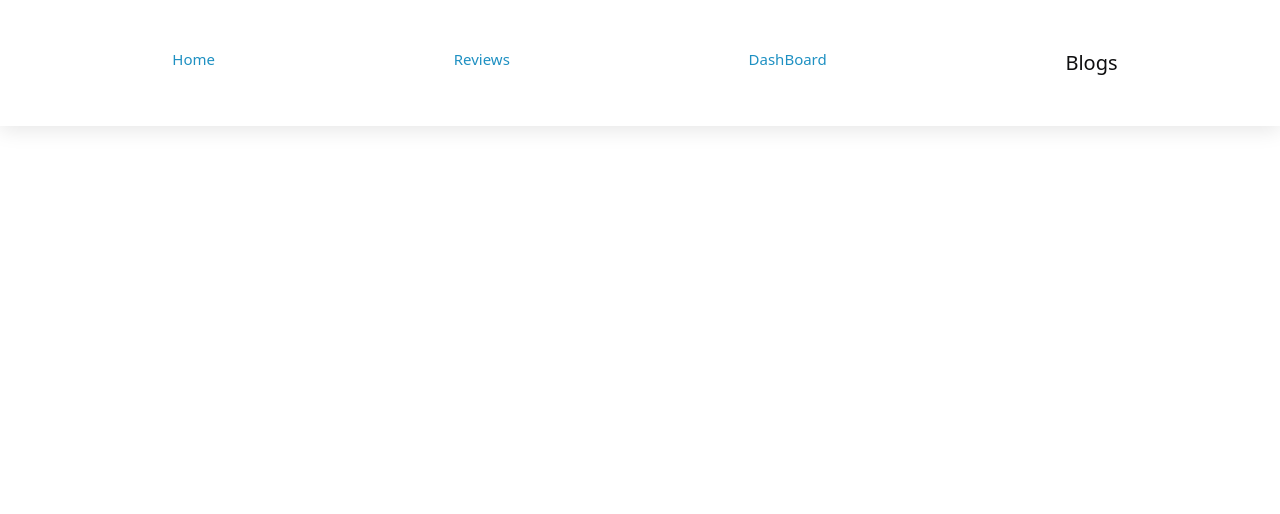
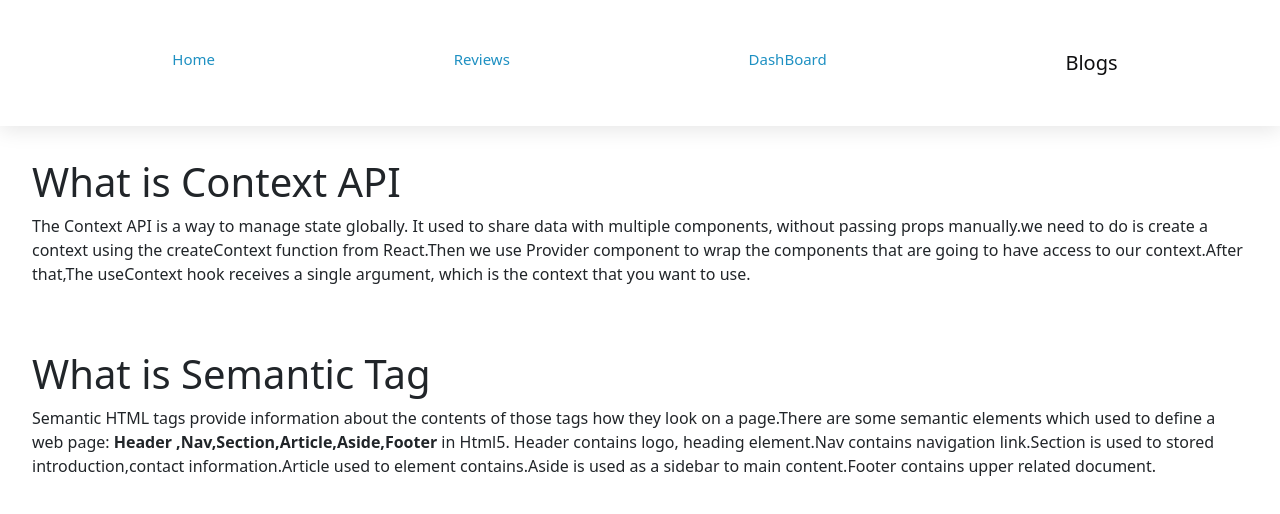
Before and after one commit to akila-niasa/product-analysis, a React (Create React App) app: page /blogs in a window 1280 px wide. Shown: the top 514 px of the page. Built offline with nearby package versions, Linux system fonts and the light colour scheme.

Commit message:
not found added

```diff
--- a/src/components/Blogs/Blogs.js
+++ b/src/components/Blogs/Blogs.js
@@ -3,10 +3,14 @@ import React from 'react';
 const Blogs = () => {
     return (
         <div>
-            <div>
-
+            <div className='p-3 m-3'>
+            <h1>What is Context API</h1>
+                <p>The Context API is a way to manage state globally. It used to share data with multiple components, without passing props manually.we need to do is create a context using the createContext function from React.Then we use Provider component to wrap the components that are going to have access to our context.After that,The useContext hook receives a single argument, which is the context that you want to use.</p>
             </div>
-            <div></div>
+            <div className='p-3 m-3'>
+                <h1>What is Semantic Tag</h1>
+                <p>Semantic HTML tags provide information about the contents of those tags how they look on a page.There are some semantic elements which used to define a web page:   <span className='fw-bolder'>Header ,Nav,Section,Article,Aside,Footer</span> in Html5. Header contains logo, heading element.Nav contains navigation link.Section is used to stored introduction,contact information.Article used to element contains.Aside is used as a sidebar to main content.Footer contains upper related document.</p>
+            </div>
         </div>
     );
 };
--- a/src/components/NotFound/NotFound.js
+++ b/src/components/NotFound/NotFound.js
@@ -3,7 +3,7 @@ import React from 'react';
 const NotFound = () => {
     return (
         <div>
-
+            <img className='h-50 w-50 mt-5 mx-5' src="https://encrypted-tbn0.gstatic.com/images?q=tbn:ANd9GcR8iSJyJrkabx846XCZlzWzurOrdz6pbIwLFw&usqp=CAU" alt="" />
         </div>
     );
 };
```
